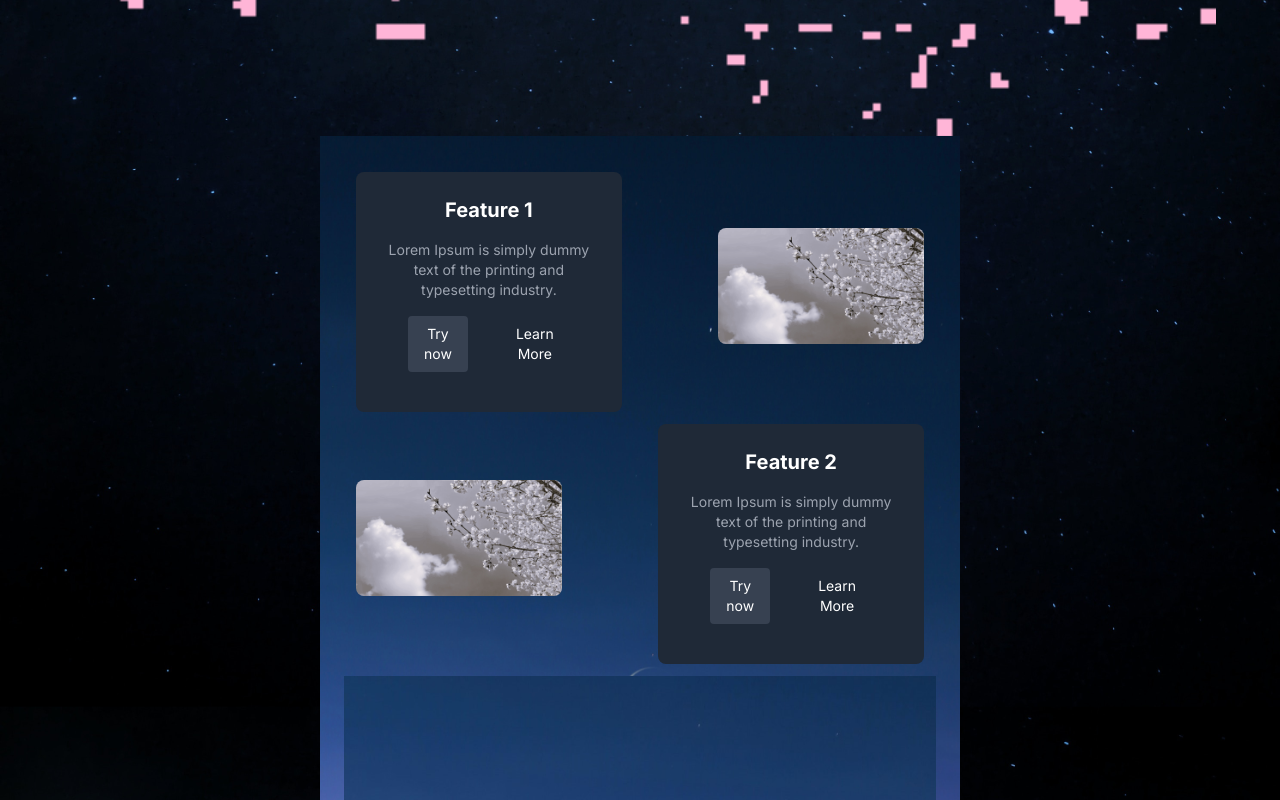
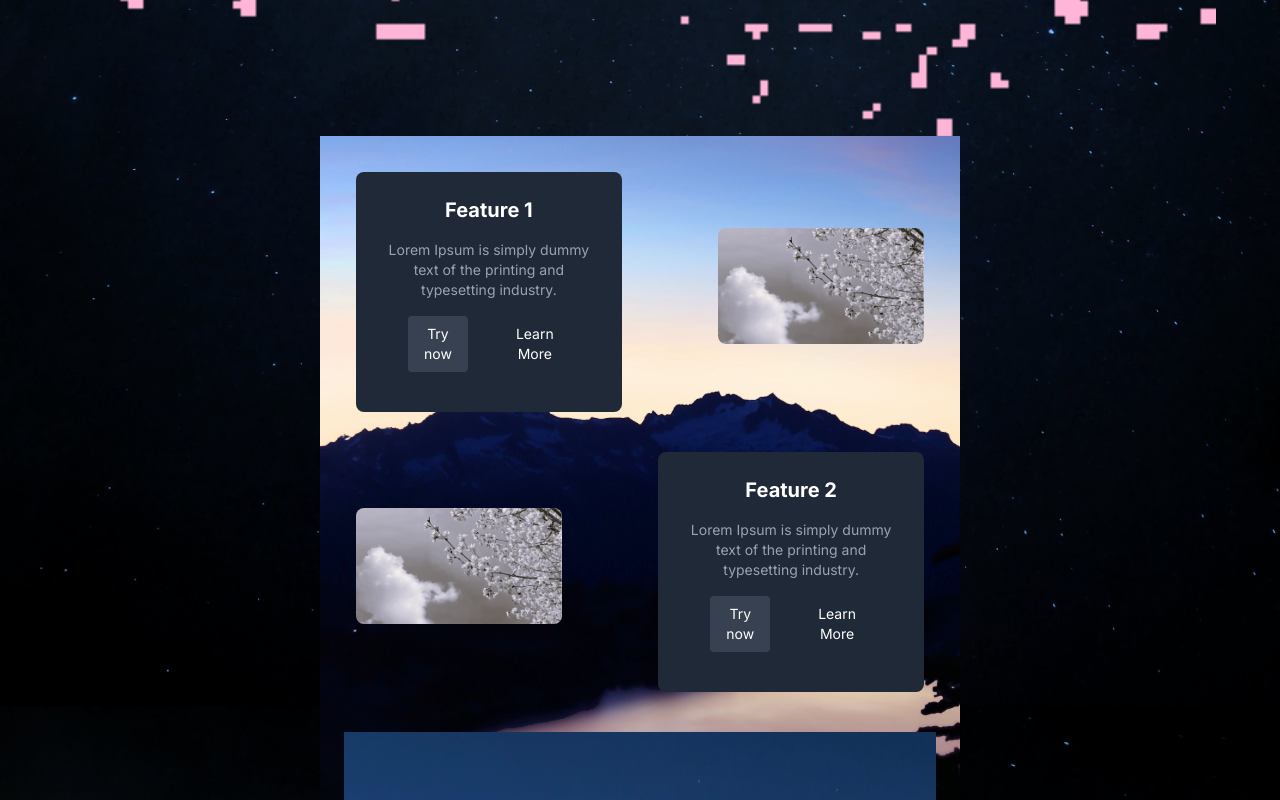
Before and after one commit to JCD-Maqro/my-app, a Next.js app: page / in a window 1280 px wide. Shown: the part 1000-1800 px from the top of the page. Built offline with nearby package versions, Linux system fonts and the light colour scheme.

Commit message:
change bg

```diff
--- a/src/app/page.tsx
+++ b/src/app/page.tsx
@@ -15,7 +15,7 @@ export default function Home() {
           <Trustedby />
         </div>
       </div>
-      <div className='bg-bg2 text-center bg-cover bg-fit bg-fixed bg-no-repeat flex-col md:w-[50vw] p-6 sm:flex-row sm:flex-wrap sm:justify-center xxs:w-screen'>
+      <div className='bg-bg2 text-center bg-cover bg-fit bg-fixed bg-no-repeat space-y-10 flex-col md:w-[50vw] p-6 sm:flex-row sm:flex-wrap sm:justify-center xxs:w-screen'>
         <FeaturesCard title={"Feature 1"} image={sakura} content={"Lorem Ipsum is simply dummy text of the printing and typesetting industry."} isFlip={false}  />
         <FeaturesCard title={"Feature 2"} image={sakura} content={"Lorem Ipsum is simply dummy text of the printing and typesetting industry."} isFlip={true}  />
         <UserTestimonial />
```
Also changed, not shown: public/bg2.jpg.
